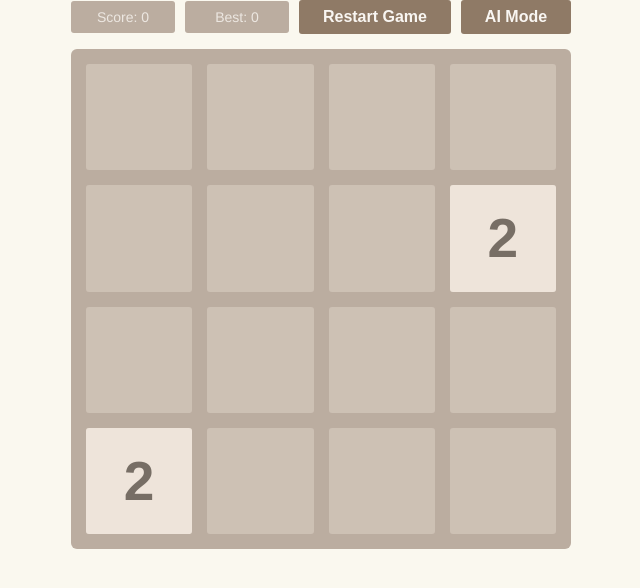
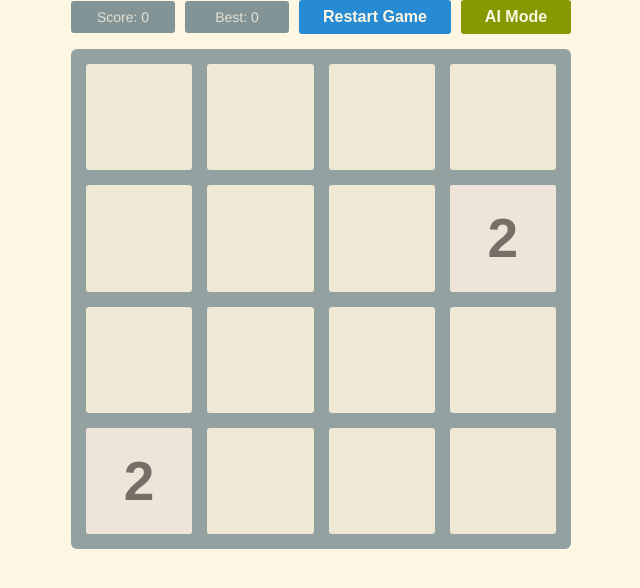
Before and after one commit to aakplay70/2048, a website with bundled scripts: page index.html in a window 1280 px wide. Shown: the whole page, without its empty margins (319-959 px from the left). Built offline with nearby package versions, Linux system fonts and the light colour scheme.

Commit message:
update color schema

```diff
--- a/styles.css
+++ b/styles.css
@@ -1,8 +1,8 @@
 body {
     margin: 0;
     padding: 0;
-    background: #faf8ef;
-    color: #776e65;
+    background: #fdf6e3; /* Light cream/off-white */
+    color: #586e75; /* Dark slate grey */
     font-family: "Clear Sans", "Helvetica Neue", Arial, sans-serif;
     font-size: 18px;
 }
@@ -33,27 +33,27 @@ h1 {
 
 .game-header {
     display: flex;
-    justify-content: space-around; /* Changed from space-between */
+    justify-content: space-around;
     align-items: center;
-    width: 500px; /* Match grid-container width */
-    margin: 0 auto 15px auto; /* Center and add margin below */
-    gap: 10px; /* Added gap for spacing between items */
+    width: 500px;
+    margin: 0 auto 15px auto;
+    gap: 10px;
 }
 
 .score-container, .best-container {
-    background: #bbada0;
-    color: #f9f6f2;
-    padding: 8px 12px; /* Adjusted padding */
+    background: #839496; /* Darker grey for containers */
+    color: #fdf6e3; /* Light cream text */
+    padding: 8px 12px;
     border-radius: 3px;
-    font-size: 22px; /* Adjusted font size for main number */
+    font-size: 22px;
     font-weight: bold;
     text-align: center;
-    min-width: 80px; /* Adjusted min-width */
-    flex-grow: 1; /* Allow them to grow */
+    min-width: 80px;
+    flex-grow: 1;
 }
 
 .score-container div, .best-container div {
-    font-size: 14px; /* Adjusted font size for 'Score:' text */
+    font-size: 14px;
     font-weight: normal;
     opacity: 0.8;
 }
@@ -64,7 +64,7 @@ h1 {
     grid-template-columns: repeat(4, 1fr);
     grid-template-rows: repeat(4, 1fr);
     gap: 15px;
-    background: #bbada0;
+    background: #93a1a1; /* Medium grey for grid background */
     border-radius: 6px;
     width: 500px;
     height: 500px;
@@ -76,7 +76,7 @@ h1 {
 .grid-cell {
     width: 100%;
     height: 100%;
-    background: rgba(238, 228, 218, 0.35);
+    background: #eee8d5; /* Lighter cream for empty cells */
     border-radius: 3px;
     position: relative;
     box-sizing: border-box;
@@ -90,7 +90,7 @@ h1 {
     left: -8px;
     right: -8px;
     bottom: -8px;
-    border: 2px solid #bbada0;
+    border: 2px solid #93a1a1; /* Match grid background */
     border-radius: 6px;
     z-index: -1;
 }
@@ -110,17 +110,20 @@ h1 {
     transition: all 0.3s ease;
 }
 
-.tile-2 { background: #eee4da; color: #776e65; }
+/* Modern Tile Colors */
+.tile-2 { background: #eee4da; color: #776e65; } /* Lightest */
 .tile-4 { background: #ede0c8; color: #776e65; }
-.tile-8 { background: #f2b179; color: #f9f6f2; }
-.tile-16 { background: #f59563; color: #f9f6f2; }
-.tile-32 { background: #f67c5f; color: #f9f6f2; }
-.tile-64 { background: #f65e3b; color: #f9f6f2; }
-.tile-128 { background: #edcf72; color: #f9f6f2; }
-.tile-256 { background: #edcc61; color: #f9f6f2; }
-.tile-512 { background: #edc850; color: #f9f6f2; }
-.tile-1024 { background: #edc53f; color: #f9f6f2; }
-.tile-2048 { background: #edc22e; color: #f9f6f2; }
+.tile-8 { background: #f2b179; color: #f9f6e3; } /* Orange */
+.tile-16 { background: #f59563; color: #f9f6e3; } /* Darker Orange */
+.tile-32 { background: #f67c5f; color: #f9f6e3; } /* Red-Orange */
+.tile-64 { background: #f65e3b; color: #f9f6e3; } /* Dark Red-Orange */
+.tile-128 { background: #edcf72; color: #f9f6e3; } /* Yellow */
+.tile-256 { background: #edcc61; color: #f9f6e3; } /* Darker Yellow */
+.tile-512 { background: #edc850; color: #f9f6e3; } /* Even Darker Yellow */
+.tile-1024 { background: #edc53f; color: #f9f6e3; } /* Gold */
+.tile-2048 { background: #edc22e; color: #f9f6e3; } /* Dark Gold */
+.tile-4096 { background: #6c71c4; color: #f9f6e3; } /* Purple */
+.tile-8192 { background: #5e64b8; color: #f9f6e3; } /* Darker Purple */
 
 .game-message {
     display: none;
@@ -155,19 +158,27 @@ h1 {
 
 .game-button {
     display: inline-block;
-    background: #8f7a66;
+    background: #268bd2; /* Blue for buttons */
     border-radius: 3px;
-    padding: 8px 12px; /* Adjusted padding */
+    padding: 8px 12px;
     text-decoration: none;
-    color: #f9f6f2;
+    color: #fdf6e3; /* Light cream text */
     cursor: pointer;
     border: none;
     font-weight: bold;
-    font-size: 16px; /* Adjusted font size */
-    flex-grow: 1; /* Allow them to grow */
-    text-align: center; /* Center text in button */
+    font-size: 16px;
+    flex-grow: 1;
+    text-align: center;
 }
 
 .game-button:hover {
-    background: #9f8b7a;
+    background: #2a7fb8; /* Darker blue on hover */
 }
+
+.ai-mode-button {
+    background: #859900; /* Solarized green */
+}
+
+.ai-mode-button:hover {
+    background: #657b83; /* Darker green/grey on hover */
+}
```
Also changed, not shown: __tests__/game.test.js (+1 -0 lines).
